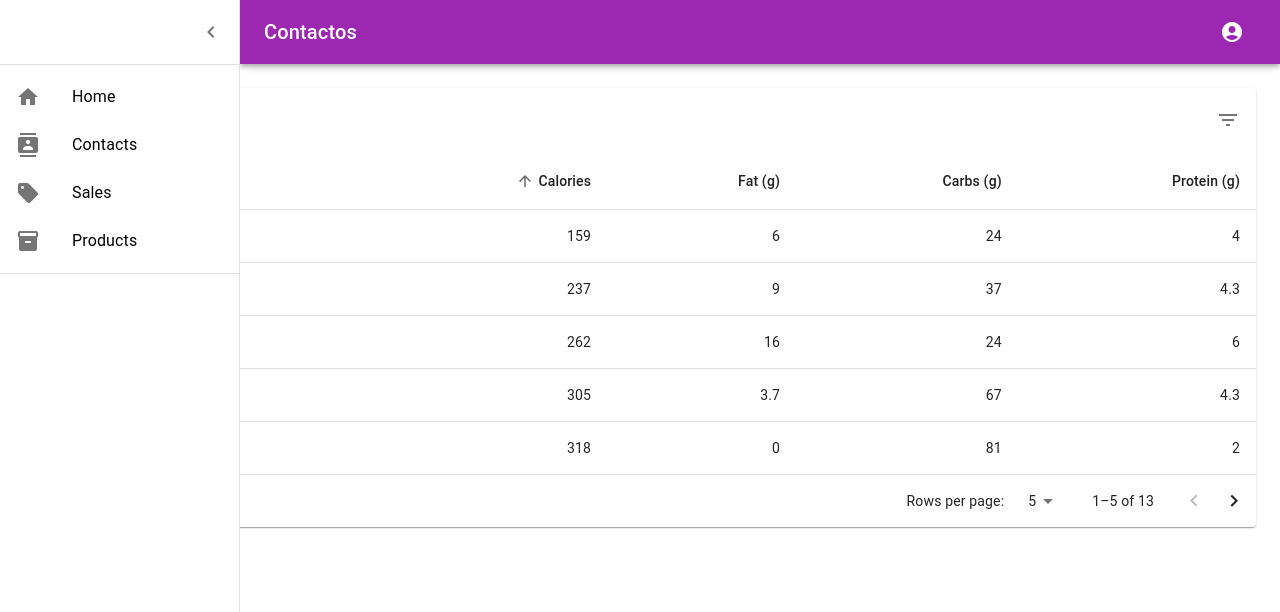
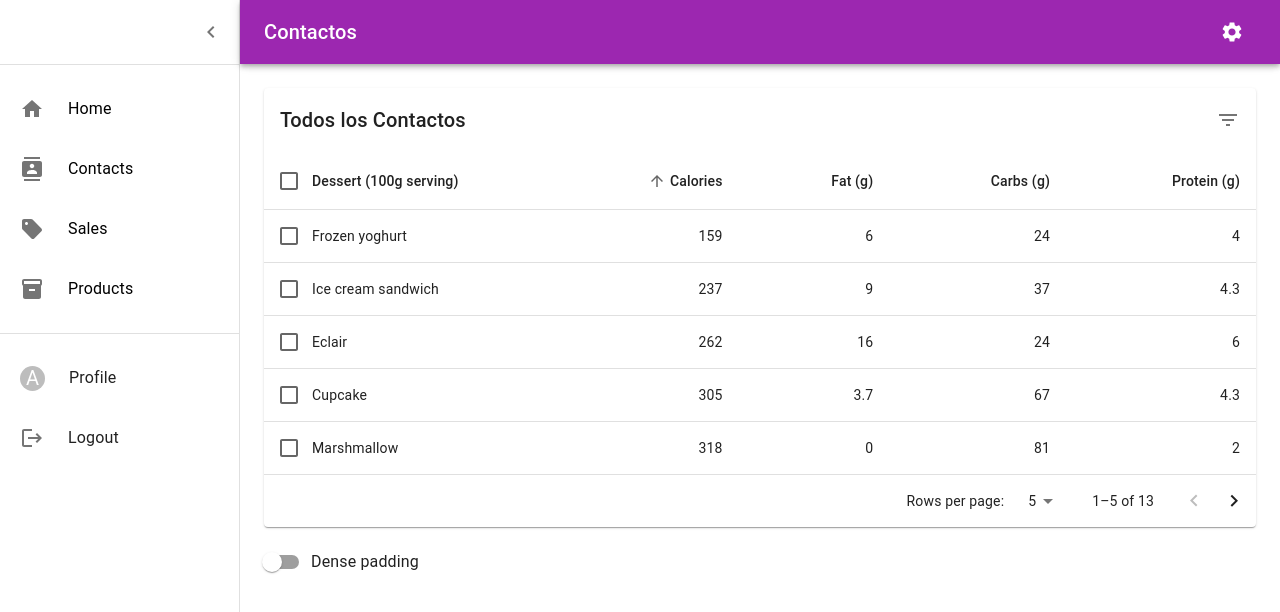
Before and after one commit to nachodmedina/olga, a Next.js app: page /contactos in a window 1280 px wide. Both pictures are taken after a click on the button 32 px from the left and 32 px from the top of the page. Shown: the top 612 px of the page. Built offline with nearby package versions, Linux system fonts and the light colour scheme.

Commit message:
wip cambios appbar

```diff
--- a/pages/index.js
+++ b/pages/index.js
@@ -1,19 +1,15 @@
-import { Box, ThemeProvider } from "@mui/material";
-import { createTheme } from "@mui/material/styles";
+import { Box } from "@mui/material";
 import { Typography } from "@mui/material";
 import Layout from "../src/components/Layout";
 
-const theme = createTheme();
 
 function HomePage() {
     return (
-      <ThemeProvider theme={theme}>
         <Box sx={{ flexGrow: 1, display: "flex" }}>
           <Layout pageName="Home">
             <Typography paragraph>Home</Typography>{" "}
           </Layout>
         </Box>
-      </ThemeProvider>
     );
 }
 
--- a/src/components/Appbar.js
+++ b/src/components/Appbar.js
@@ -2,7 +2,7 @@ import * as React from 'react';
 import { useEffect } from 'react';
 import { styled, useTheme } from '@mui/material/styles';
 import Box from '@mui/material/Box';
-import Drawer from '@mui/material/Drawer';
+import MuiDrawer from '@mui/material/Drawer';
 import CssBaseline from '@mui/material/CssBaseline';
 import MuiAppBar from '@mui/material/AppBar';
 import Toolbar from '@mui/material/Toolbar';
@@ -18,27 +18,49 @@ import ListItemButton from '@mui/material/ListItemButton';
 import ListItemIcon from '@mui/material/ListItemIcon';
 import ListItemText from '@mui/material/ListItemText';
 import AccountCircle from '@mui/icons-material/AccountCircle';
-import MenuItem from '@mui/material/MenuItem';
-import Menu from '@mui/material/Menu';
+import LogoutIcon from '@mui/icons-material/Logout';
+import SettingsIcon from '@mui/icons-material/Settings';
 import HomeIcon from '@mui/icons-material/Home';
 import ContactsIcon from '@mui/icons-material/Contacts';
 import SellIcon from '@mui/icons-material/Sell';
 import InventoryIcon from '@mui/icons-material/Inventory';
 import Link from 'next/link';
-// import { Link } from '@mui/material';
+import Avatar from '@mui/material/Avatar';
 
 const drawerWidth = 240;
+
+const openedMixin = (theme) => ({
+  width: drawerWidth,
+  transition: theme.transitions.create('width', {
+    easing: theme.transitions.easing.sharp,
+    duration: theme.transitions.duration.enteringScreen,
+  }),
+  overflowX: 'hidden',
+});
+
+const closedMixin = (theme) => ({
+  transition: theme.transitions.create('width', {
+    easing: theme.transitions.easing.sharp,
+    duration: theme.transitions.duration.leavingScreen,
+  }),
+  overflowX: 'hidden',
+  width: `calc(${theme.spacing(7)} + 1px)`,
+  [theme.breakpoints.up('sm')]: {
+    width: `calc(${theme.spacing(8)} + 1px)`,
+  },
+});
 
 const AppBar = styled(MuiAppBar, {
   shouldForwardProp: (prop) => prop !== 'open',
 })(({ theme, open }) => ({
+  zIndex: theme.zIndex.drawer + 1,
   transition: theme.transitions.create(['margin', 'width'], {
     easing: theme.transitions.easing.sharp,
     duration: theme.transitions.duration.leavingScreen,
   }),
   ...(open && {
     width: `calc(100% - ${drawerWidth}px)`,
-    marginLeft: `${drawerWidth}px`,
+    marginLeft: drawerWidth,
     transition: theme.transitions.create(['margin', 'width'], {
       easing: theme.transitions.easing.easeOut,
       duration: theme.transitions.duration.enteringScreen,
@@ -54,6 +76,23 @@ const DrawerHeader = styled('div')(({ theme }) => ({
   ...theme.mixins.toolbar,
   justifyContent: 'flex-end',
 }));
+
+const Drawer = styled(MuiDrawer, { shouldForwardProp: (prop) => prop !== 'open' })(
+  ({ theme, open }) => ({
+    width: drawerWidth,
+    flexShrink: 0,
+    whiteSpace: 'nowrap',
+    boxSizing: 'border-box',
+    ...(open && {
+      ...openedMixin(theme),
+      '& .MuiDrawer-paper': openedMixin(theme),
+    }),
+    ...(!open && {
+      ...closedMixin(theme),
+      '& .MuiDrawer-paper': closedMixin(theme),
+    }),
+  }),
+);
 
 export default function PersistentDrawerLeft({ pageName }) {
   const theme = useTheme();
@@ -138,48 +177,14 @@ export default function PersistentDrawerLeft({ pageName }) {
             {pageName}
           </Typography>
           <div>
-            <IconButton
-              size="large"
-              aria-label="account of current user"
-              aria-controls="menu-appbar"
-              aria-haspopup="true"
-              onClick={handleMenu}
-              color="inherit"
-            >
-              <AccountCircle />
+            <IconButton size='large' color='inherit' >
+              <SettingsIcon />
             </IconButton>
-            <Menu
-              id="menu-appbar"
-              anchorEl={anchorEl}
-              anchorOrigin={{
-                vertical: "top",
-                horizontal: "right",
-              }}
-              keepMounted
-              transformOrigin={{
-                vertical: "top",
-                horizontal: "right",
-              }}
-              open={Boolean(anchorEl)}
-              onClose={handleClose}
-            >
-              <MenuItem onClick={handleClose}>Profile</MenuItem>
-              <MenuItem onClick={handleClose}>My account</MenuItem>
-              <MenuItem onClick={handleClose}>Logout</MenuItem>
-            </Menu>
           </div>
         </Toolbar>
       </AppBar>
       <Drawer
-        sx={{
-          width: drawerWidth,
-          flexShrink: 0,
-          "& .MuiDrawer-paper": {
-            width: drawerWidth,
-            boxSizing: "border-box",
-          },
-        }}
-        variant="persistent"
+        variant="permanent"
         anchor="left"
         open={open}
       >
@@ -198,14 +203,22 @@ export default function PersistentDrawerLeft({ pageName }) {
             const { text, icon, link } = item;
             return (
               <Link
-                style={{ textDecoration: 'none', color: '#000'}}
+                style={{ textDecoration: 'none', color: '#000' }}
                 href={link}
                 onClick={handleDrawerClose}
               >
-                <ListItem key={text} disablePadding>
-                  <ListItemButton>
-                    {icon && <ListItemIcon>{icon}</ListItemIcon>}
-                    <ListItemText primary={text} />
+                <ListItem key={text} disablePadding sx={{ display: 'block', marginBottom: theme.spacing(1.5), marginTop: theme.spacing(1.5) }}>
+                  <ListItemButton sx={{
+                    minHeight: 48,
+                    justifyContent: open ? 'initial' : 'center',
+                    px: 2.5,
+                  }}>
+                    {icon && <ListItemIcon sx={{
+                      minWidth: 0,
+                      mr: open ? 3 : 'auto',
+                      justifyContent: 'center',
+                    }}>{icon}</ListItemIcon>}
+                    <ListItemText primary={text} sx={{ opacity: open ? 1 : 0 }} />
                   </ListItemButton>
                 </ListItem>
               </Link>
@@ -213,6 +226,39 @@ export default function PersistentDrawerLeft({ pageName }) {
           })}
         </List>
         <Divider />
+        <List>
+        <ListItem disablePadding sx={{ display: 'block', marginBottom: theme.spacing(1.5), marginTop: theme.spacing(1.5) }}>
+            <ListItemButton sx={{
+              minHeight: 48,
+              justifyContent: open ? 'initial' : 'center',
+              px: 2.5,
+            }}>
+              <ListItemIcon sx={{
+                minWidth: 0,
+                mr: open ? 3 : 'auto',
+                justifyContent: 'center',
+              }}>
+                <Avatar position='fixed' sx={{ width: 25, height: 25}}>A</Avatar>
+              </ListItemIcon>
+              <ListItemText primary="Profile" sx={{ opacity: open ? 1 : 0 }} />
+            </ListItemButton>
+          </ListItem>
+
+          <ListItem disablePadding sx={{ display: 'block', marginBottom: theme.spacing(1.5), marginTop: theme.spacing(1.5) }}>
+            <ListItemButton sx={{
+              minHeight: 48,
+              justifyContent: open ? 'initial' : 'center',
+              px: 2.5,
+            }}>
+              <ListItemIcon sx={{
+                minWidth: 0,
+                mr: open ? 3 : 'auto',
+                justifyContent: 'center',
+              }}><LogoutIcon/></ListItemIcon>
+              <ListItemText primary="Logout" sx={{ opacity: open ? 1 : 0 }} />
+            </ListItemButton>
+          </ListItem>
+        </List>
       </Drawer>
     </Box>
   );
--- a/src/components/Layout.js
+++ b/src/components/Layout.js
@@ -14,7 +14,7 @@ const Main = styled("main", { shouldForwardProp: (prop) => prop !== "open" })(
             easing: theme.transitions.easing.sharp,
             duration: theme.transitions.duration.leavingScreen,
         }),
-        marginLeft: `-${drawerWidth}px`,
+        marginLeft: 0,
         ...(open && {
             transition: theme.transitions.create("margin", {
                 easing: theme.transitions.easing.easeOut,
```
